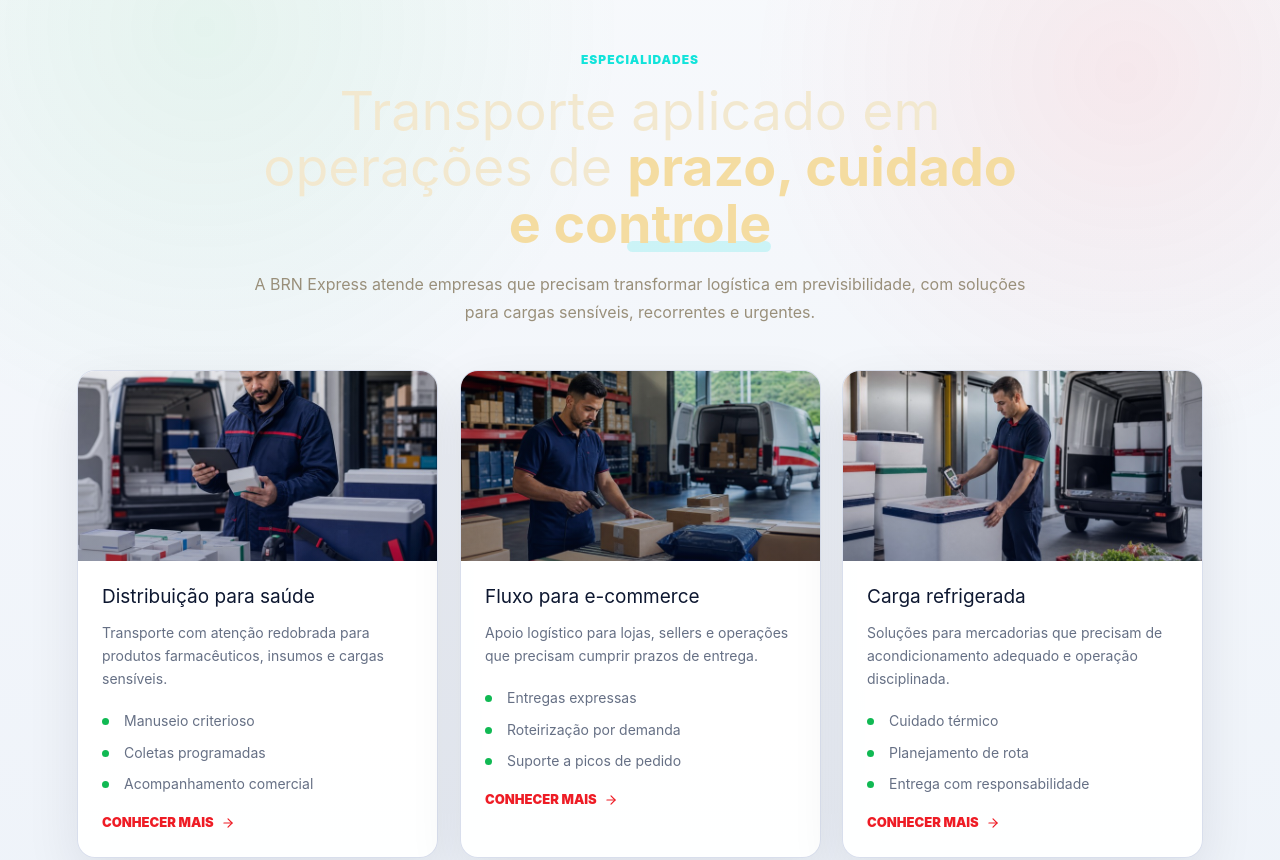
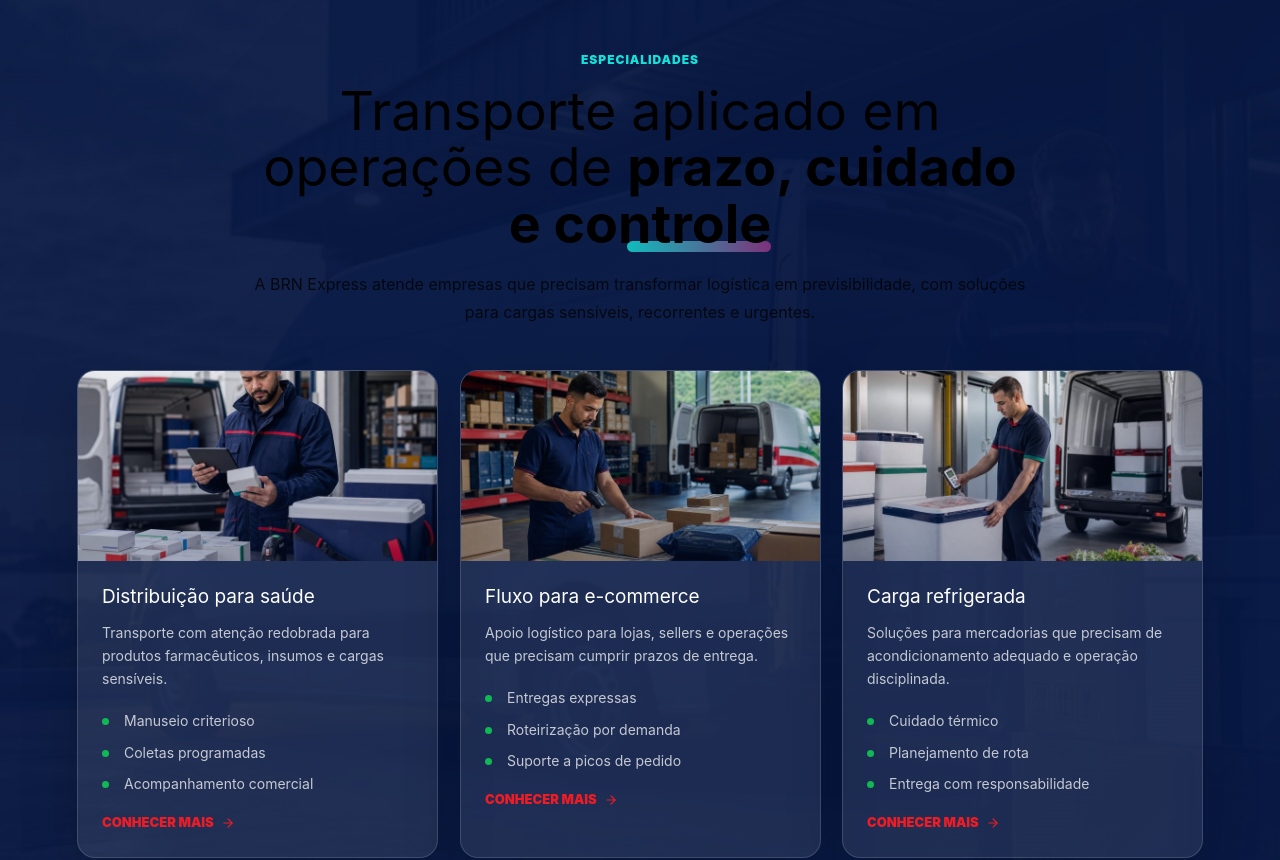
Before and after one commit to pgwempresa/brnexpress, a Next.js app: page / in a window 1280 px wide. Shown: the part 3340-4200 px from the top of the page. Built offline with nearby package versions, Linux system fonts and the light colour scheme.

Commit message:
Restore dark specialties background

```diff
--- a/app/globals.css
+++ b/app/globals.css
@@ -658,27 +658,26 @@ textarea {
 
 .dark-section {
   background:
-    radial-gradient(circle at 16% 8%, rgba(16, 185, 83, 0.08), transparent 28%),
-    radial-gradient(circle at 88% 12%, rgba(238, 28, 37, 0.07), transparent 25%),
-    linear-gradient(180deg, #f7f9fc 0%, #edf2f9 100%);
+    linear-gradient(135deg, rgba(7, 24, 67, 0.94), rgba(7, 24, 67, 0.98)),
+    url("/brand/brn-hero.jpg") center/cover;
   padding: clamp(82px, 9vw, 132px) clamp(20px, 6vw, 84px);
 }
 
 .section-heading.invert h2 {
-  color: var(--ink);
+  color: #ffffff;
 }
 
 .section-heading.invert p:not(.eyebrow) {
-  color: var(--muted);
+  color: rgba(255, 255, 255, 0.78);
 }
 
 .section-heading.invert strong {
-  color: var(--navy-2);
+  color: #ffffff;
   position: relative;
 }
 
 .section-heading.invert strong::after {
-  background: rgba(238, 28, 37, 0.18);
+  background: linear-gradient(90deg, rgba(238, 28, 37, 0.8), rgba(16, 185, 83, 0.5));
   border-radius: 999px;
   bottom: 0.06em;
   content: "";
@@ -694,11 +693,11 @@ textarea {
 }
 
 .project-card {
-  background: rgba(255, 255, 255, 0.94);
-  border: 1px solid rgba(214, 221, 235, 0.95);
+  background: rgba(255, 255, 255, 0.09);
+  border: 1px solid rgba(255, 255, 255, 0.14);
   border-radius: 18px;
-  box-shadow: 0 20px 54px rgba(13, 23, 48, 0.09);
-  color: var(--ink);
+  box-shadow: 0 22px 58px rgba(0, 0, 0, 0.18);
+  color: var(--white);
   overflow: hidden;
   transition: transform 180ms ease, box-shadow 180ms ease;
 }
@@ -721,7 +720,7 @@ textarea {
 
 .project-card p,
 .project-card li {
-  color: var(--muted);
+  color: rgba(255, 255, 255, 0.74);
 }
 
 .project-card ul,
```
